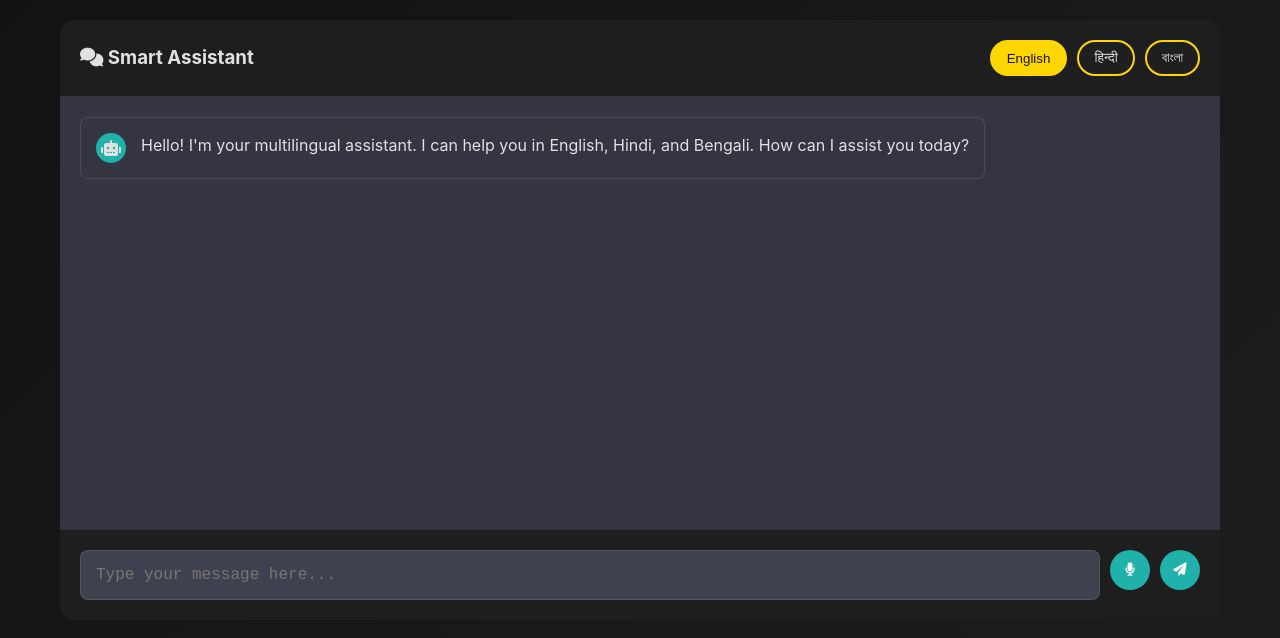
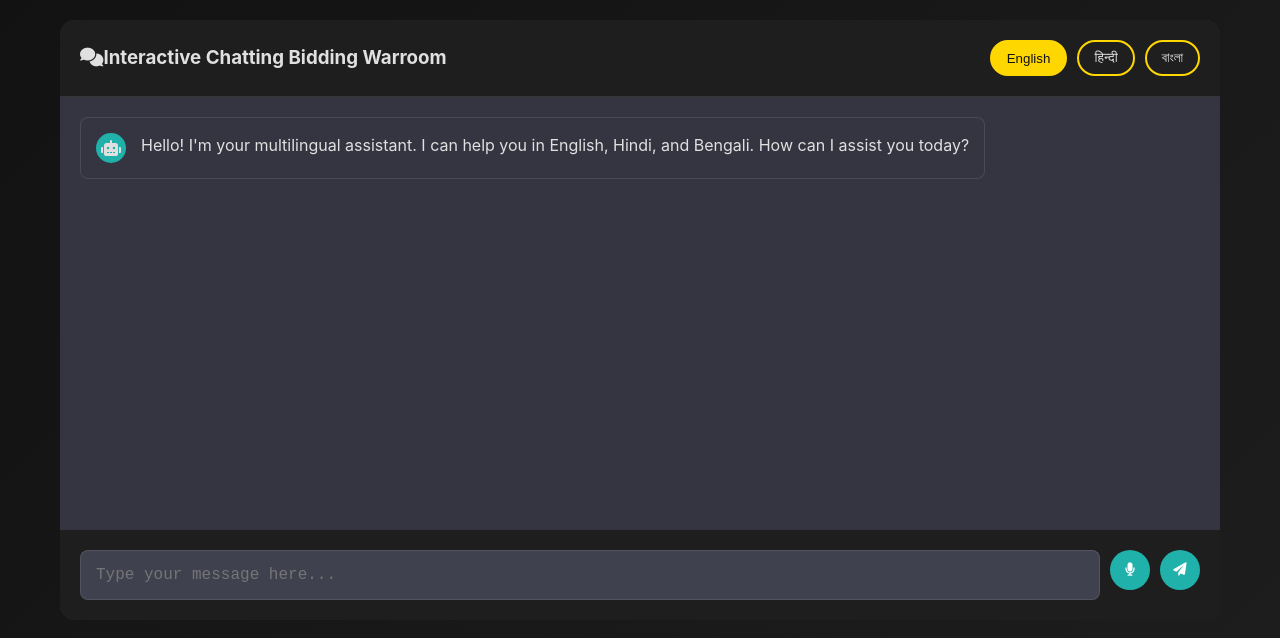
Before and after one commit to TechFreak2003/CANVAS_CLAY, a plain HTML site: page bidroom.html in a window 1280 px wide. Drawn offline with Linux system fonts and the light colour scheme.

Commit message:
Update bidroom.html

```diff
--- a/bidroom.html
+++ b/bidroom.html
@@ -202,7 +202,7 @@
     <div class="container">
         <div class="chat-section">
             <div class="chat-header">
-                <h3><i class="fas fa-comments"></i> Smart Assistant</h3>
+                <h3><i class="fas fa-comments"></i>Interactive Chatting Bidding Warroom</h3>
                 <div class="language-selector">
                     <button class="language-btn active" data-lang="en">English</button>
                     <button class="language-btn" data-lang="hi">हिन्दी</button>
```
